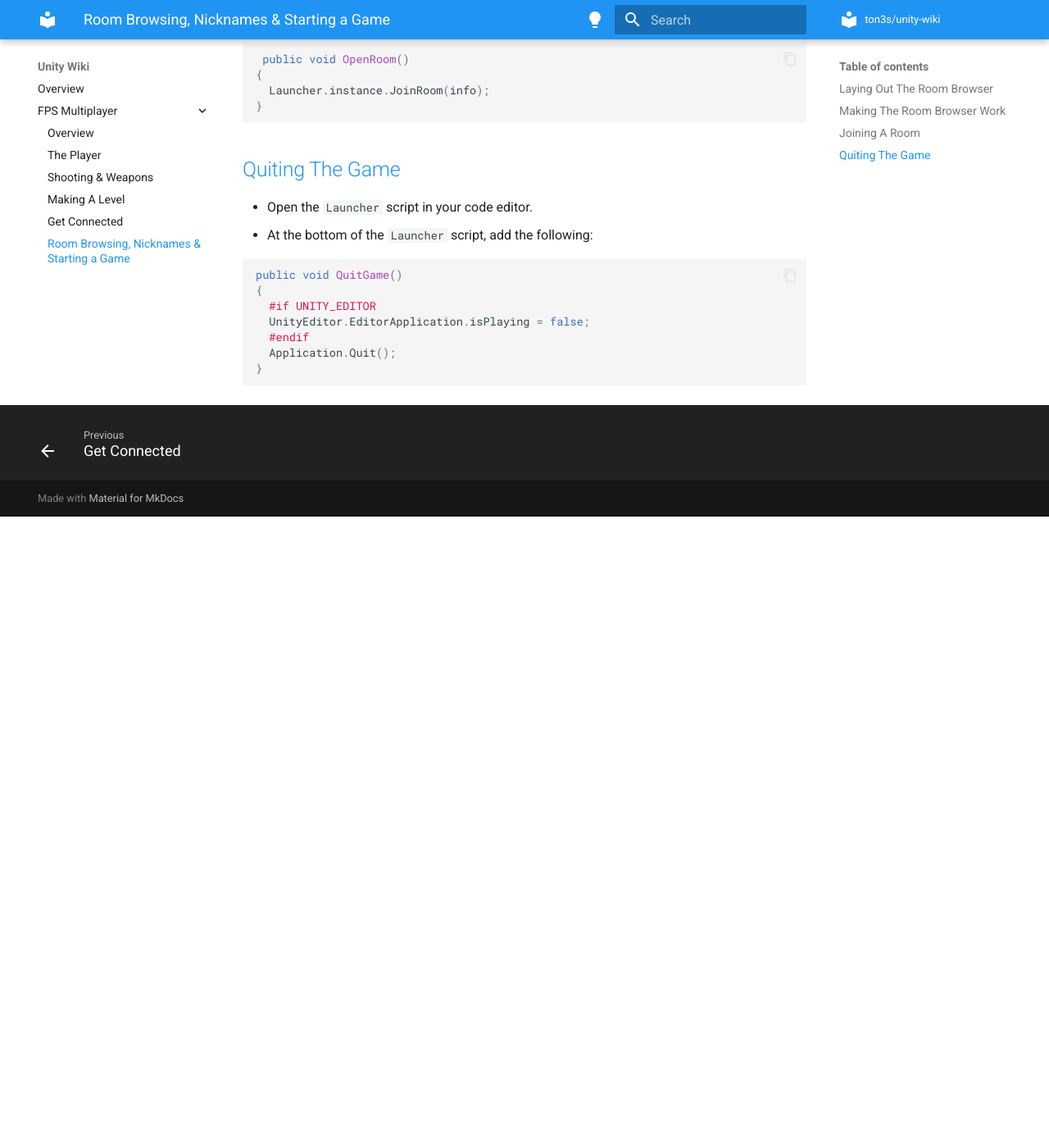
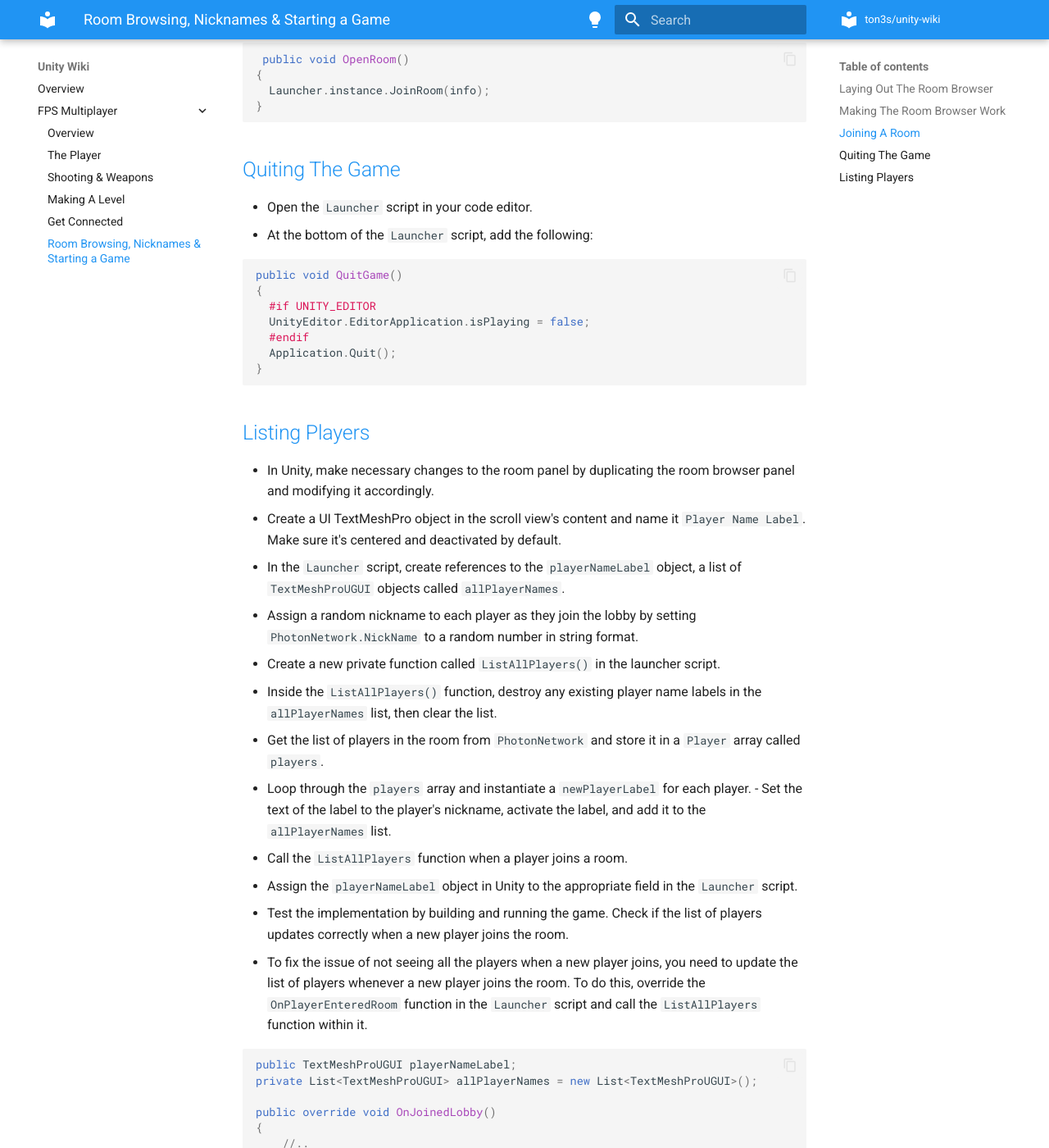
Before and after one commit to ton3s/unity-wiki, an MkDocs documentation site: the page built from docs/fps-multiplayer/starting-game.md, in a window 1280 px wide and 1400 px high, scrolled down 5035 px. Shown: the whole window at 82% size. Built offline with MkDocs 1.6.1 and Material for MkDocs 9.7.7, drawn with Linux system fonts in a browser that asks for light colours; before the commit the page ends 5665 px from its top, so only the background shows below that; some of the changed text lies outside the part shown.

Commit message:
Add video 44

````diff
--- a/docs/fps-multiplayer/starting-game.md
+++ b/docs/fps-multiplayer/starting-game.md
@@ -19,7 +19,7 @@
 
 ## [Making The Room Browser Work](https://www.udemy.com/course/unity-online-multiplayer/learn/lecture/25987988#questions)
 
-- Create a new script named "RoomButton" in the scripts folder.
+- Create a new script named `RoomButton` in the scripts folder.
 - Attach the `RoomButton` script to the room button GameObject in your game.
 - Open the RoomButton script in a code editor and add the following code:
 
@@ -177,3 +177,59 @@ public void QuitGame()
   Application.Quit();
 }
 ```
+
+## [Listing Players](https://www.udemy.com/course/unity-online-multiplayer/learn/lecture/25987994#questions)
+
+- In Unity, make necessary changes to the room panel by duplicating the room browser panel and modifying it accordingly.
+- Create a UI TextMeshPro object in the scroll view's content and name it `Player Name Label`. Make sure it's centered and deactivated by default.
+- In the `Launcher` script, create references to the `playerNameLabel` object, a list of `TextMeshProUGUI` objects called `allPlayerNames`.
+- Assign a random nickname to each player as they join the lobby by setting `PhotonNetwork.NickName` to a random number in string format.
+- Create a new private function called `ListAllPlayers()` in the launcher script.
+- Inside the `ListAllPlayers()` function, destroy any existing player name labels in the `allPlayerNames` list, then clear the list.
+- Get the list of players in the room from `PhotonNetwork` and store it in a `Player` array called `players`.
+- Loop through the `players` array and instantiate a `newPlayerLabel` for each player. - Set the text of the label to the player's nickname, activate the label, and add it to the `allPlayerNames` list.
+- Call the `ListAllPlayers` function when a player joins a room.
+- Assign the `playerNameLabel` object in Unity to the appropriate field in the `Launcher` script.
+- Test the implementation by building and running the game. Check if the list of players updates correctly when a new player joins the room.
+- To fix the issue of not seeing all the players when a new player joins, you need to update the list of players whenever a new player joins the room. To do this, override the `OnPlayerEnteredRoom` function in the `Launcher` script and call the `ListAllPlayers` function within it.
+
+```cs
+public TextMeshProUGUI playerNameLabel;
+private List<TextMeshProUGUI> allPlayerNames = new List<TextMeshProUGUI>();
+
+public override void OnJoinedLobby()
+{
+    //..
+
+    // Generate a random nickname for a player
+    PhotonNetwork.NickName = Random.Range(0, 1000).ToString();
+}
+
+public override void OnJoinedRoom()
+{
+  // ..
+  ListAllPlayers();
+}
+
+private void ListAllPlayers()
+{
+  // Clear out existing players
+  foreach(TextMeshProUGUI player in allPlayerNames)
+  {
+    Destroy(player.gameObject);
+  }
+  allPlayerNames.Clear();
+
+  // Retrieve the current list of players and save to the array
+  Player[] players = PhotonNetwork.PlayerList;
+  for (int i = 0; i < players.Length; i++)
+  {
+    TextMeshProUGUI newPlayerLabel = Instantiate(playerNameLabel, playerNameLabel.transform.parent);
+    newPlayerLabel.text = players[i].NickName;
+    newPlayerLabel.gameObject.SetActive(true);
+    allPlayerNames.Add(newPlayerLabel);
+  }
+}
+```
+
+![Random Nicknames](images/random-nicknames.png)
````
Also changed, not shown: docs/fps-multiplayer/images/random-nicknames.png (added).
